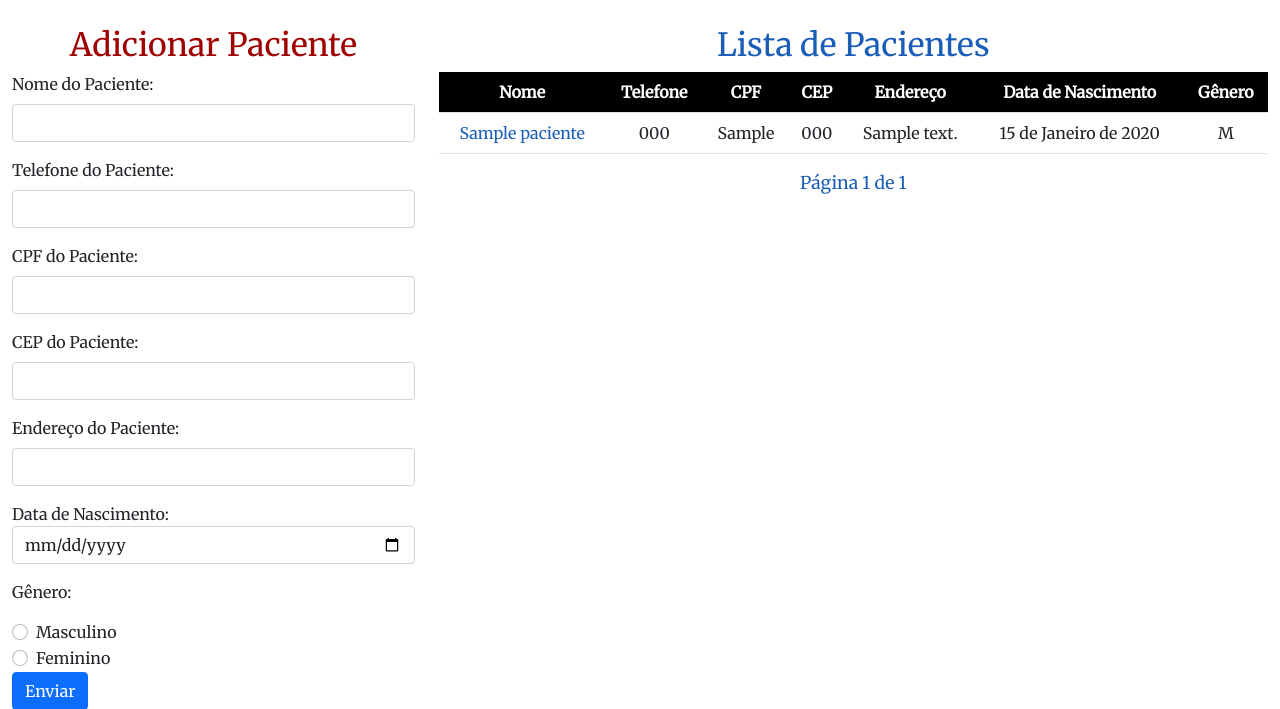
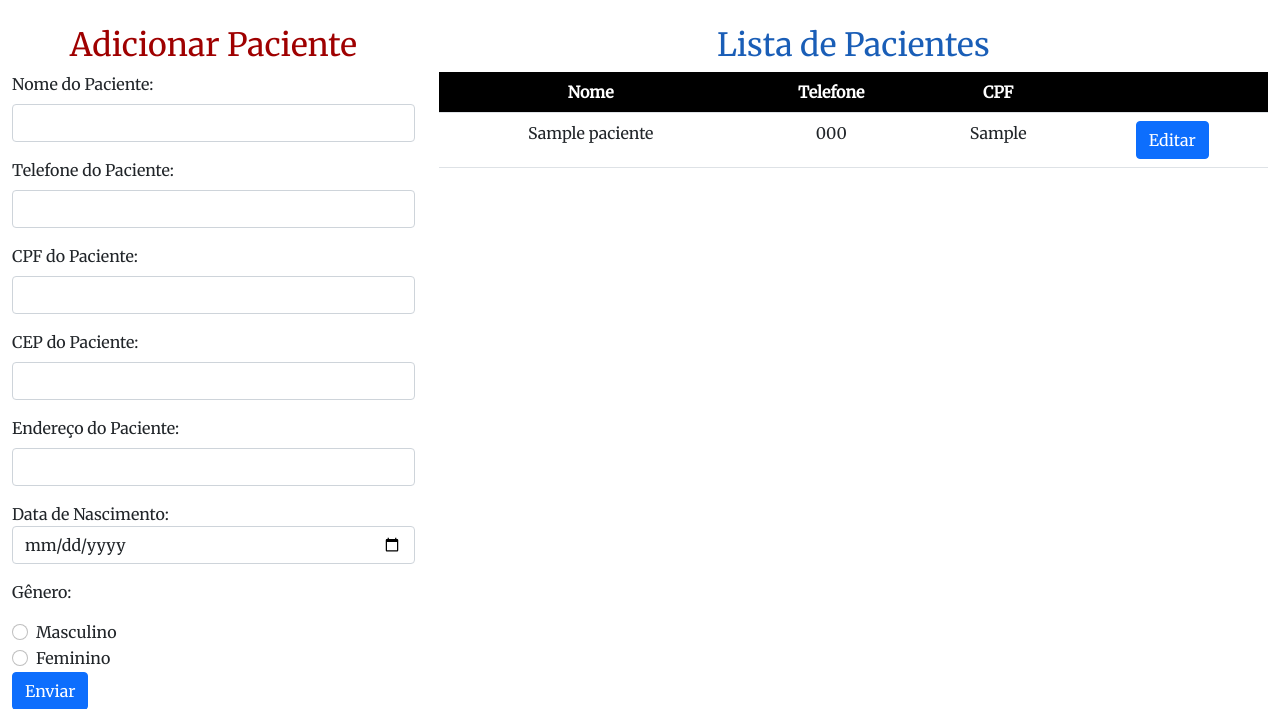
Before and after one commit to marcusvcalves/Django_Sistema_Clinica, a Django app: page /pacientes in a window 1280 px wide. Shown: the part 56-765 px from the top of the page. Run offline with Django 4.2, Linux system fonts and the light colour scheme; tables that the repository leaves empty hold one stand-in row (values such as "Sample post"); some libraries are stand-ins or nearby versions.

Commit message:
search bar pacientes + css

```diff
--- a/Sistema/static/css/financeiro.css
+++ b/Sistema/static/css/financeiro.css
@@ -1,6 +1,7 @@
 
 .wrapper{
     display: flex;
+    flex-direction: row;
 }
 .containerReceita{
     display: flex;
--- a/Sistema/templates/editar.html
+++ b/Sistema/templates/editar.html
@@ -8,7 +8,7 @@
       integrity="sha384-EVSTQN3/azprG1Anm3QDgpJLIm9Nao0Yz1ztcQTwFspd3yD65VohhpuuCOmLASjC"
       crossorigin="anonymous"
     />
-    <link rel="stylesheet" href="{% static 'css/financeiro.css' %}">
+    <link rel="stylesheet" href="{% static 'css/editar.css' %}">
     <link rel="stylesheet" href="https://cdnjs.cloudflare.com/ajax/libs/font-awesome/6.3.0/css/all.min.css" integrity="sha512-SzlrxWUlpfuzQ+pcUCosxcglQRNAq/DZjVsC0lE40xsADsfeQoEypE+enwcOiGjk/bSuGGKHEyjSoQ1zVisanQ==" crossorigin="anonymous" referrerpolicy="no-referrer" />
     <link rel="preconnect" href="https://fonts.googleapis.com">
     <link rel="preconnect" href="https://fonts.gstatic.com" crossorigin>
@@ -21,7 +21,7 @@
         nav{background-color: black !important;}
     </style>
   <body>
-    <nav class="navbar navbar-expand-lg navbar-dark ">
+    <nav class="navbar navbar-expand-lg navbar-dark">
       <div class="container-fluid">
       <button class="navbar-toggler" type="button" data-bs-toggle="collapse" data-bs-target="#navbarScroll" aria-controls="navbarScroll" aria-expanded="false" aria-label="Toggle navigation">
           <span class="navbar-toggler-icon"></span>
@@ -50,6 +50,7 @@
       </div>
       </div>
   </nav>
+  <div class="editContainer">
     <form action="." method="POST">
       {% csrf_token %}
       <div class="mb-3">
@@ -158,5 +159,6 @@
         <input type="button" class="btn btn-danger" value="Excluir" />
       </a>
     </form>
+  </div>
   </body>
 </html>
--- a/Sistema/templates/pacientes.html
+++ b/Sistema/templates/pacientes.html
@@ -42,9 +42,9 @@
               <a class="nav-link active" href="/agenda">Agenda</a>
           </li>
           </ul>
-          <form class="d-flex">
-          <input class="form-control me-2" type="search" placeholder="Pesquisar" aria-label="Pesquisar">
-          <button type="button" class="btn btn-primary">
+          <form class="d-flex" method="get">
+          <input name = "q" class="form-control me-2" type="search" placeholder="Pesquisar" aria-label="Pesquisar">
+          <button type="submit" class="btn btn-primary">
               <i class="fas fa-search"></i>
           </button>
           </form>
@@ -53,10 +53,7 @@
   </nav>
     <div class="container-fluid divContent">
       <div class="row">
-        <div class="col-md-4"></div>
-      </div>
-      <div class="row">
-        <div class="col-md-4 adicionarPacientes">
+        <div class="col-lg-4 adicionarPacientes">
           <div><h2 class="adicionarText">Adicionar Paciente</h2></div>
           <div class="row">
             <form action="{% url 'cadastrar_usuario' %}" method="POST">
@@ -150,29 +147,21 @@
             </form>
           </div>
         </div>
-        <div class="col-md-8 listaPacientes">
+        <div class="col-lg-8 listaPacientes">
           <div><h2 class="listaText">Lista de Pacientes</h2></div>
           <table class="table table table-striped table-hover">
             <tr class="trHeader">
               <th>Nome</th>
               <th>Telefone</th>
               <th>CPF</th>
-              <th>CEP</th>
-              <th>Endereço</th>
-              <th>Data de Nascimento</th>
-              <th>Gênero</th>
+              <th></th>
             </tr>
             {% for paciente in pacientes %}
             <tr>
-              <td>
-                <a href="{% url 'editar_usuario' paciente.id %}">{{paciente.name}}</a>
-              </td>
+              <td>{{paciente.name}}</td>
               <td>{{paciente.phone}}</td>
               <td>{{paciente.cpf}}</td>
-              <td>{{paciente.cep}}</td>
-              <td>{{paciente.address}}</td>
-              <td>{{paciente.birthDate}}</td>
-              <td>{{paciente.gender}}</td>
+              <td><a class="btn btn-primary" href="{% url 'editar_usuario' paciente.id %}">Editar</a></td>
             </tr>
             {% endfor %}
           </table>
@@ -181,7 +170,9 @@
             <span class="paginationFirst"><a href="?page=1">1...</a></span>
             <a href="?page={{pacientes.previous_page_number}}"><i class="fa-solid fa-angles-left"></i></a>
             {% endif %}
+            {% if pacientes.has_next or pacientes.has_previous %}
             <span class="paginationText">Página {{pacientes.number}} de {{pacientes.paginator.num_pages}}</span>
+            {% endif %}
             {% if pacientes.has_next %}
             <a href="?page={{pacientes.next_page_number}}"><i class="fa-solid fa-angles-right"></i></a>
             <span class="paginationLast"><a href="?page={{pacientes.paginator.num_pages}}">...{{pacientes.paginator.num_pages}}</a></span>
--- a/Sistema/views.py
+++ b/Sistema/views.py
@@ -25,15 +25,19 @@ def pacientes(request):
     p = Paginator(Paciente.objects.all(), 10)
     page = request.GET.get('page')
     pacientes = p.get_page(page)
-    return render(request, "pacientes.html", {"pacientes": pacientes})
+
+    if 'q' in request.GET:
+        q = request.GET.get('q')
+        pacientes = Paciente.objects.all().filter(name__icontains=q)
+        context = {
+            'pacientes' : pacientes
+            }
+        return render(request, "pacientes.html", context)
+    else:
+        return render(request, "pacientes.html", {"pacientes": pacientes})
 
 
 # @login_required
-
-
-    #despesa = get_object_or_404(Despesa, id=despesa_id)
-    #caixa = get_object_or_404(Caixa, id=caixa_id)
-    #return render(request, "financeiro.html", {'receita': receita}, {'despesa': despesa}, {'caixa': caixa})
 
 # @login_required
 
@@ -97,8 +101,9 @@ def financeiro(request):
     pReceita = Paginator(Receita.objects.all(),5)
     pDespesa = Paginator(Despesa.objects.all(),5)
     page = request.GET.get('page')
+    pg = request.GET.get('pg')
     receita = pReceita.get_page(page)
-    despesa = pDespesa.get_page(page)
+    despesa = pDespesa.get_page(pg)
 
     return render(request, "financeiro.html", {"receita": receita, "despesa": despesa})
 
```
Also changed, not shown: Sistema/templates/financeiro.html (+7 -7 lines), Sistema/static/css/editar.css (line endings or trailing spaces).
